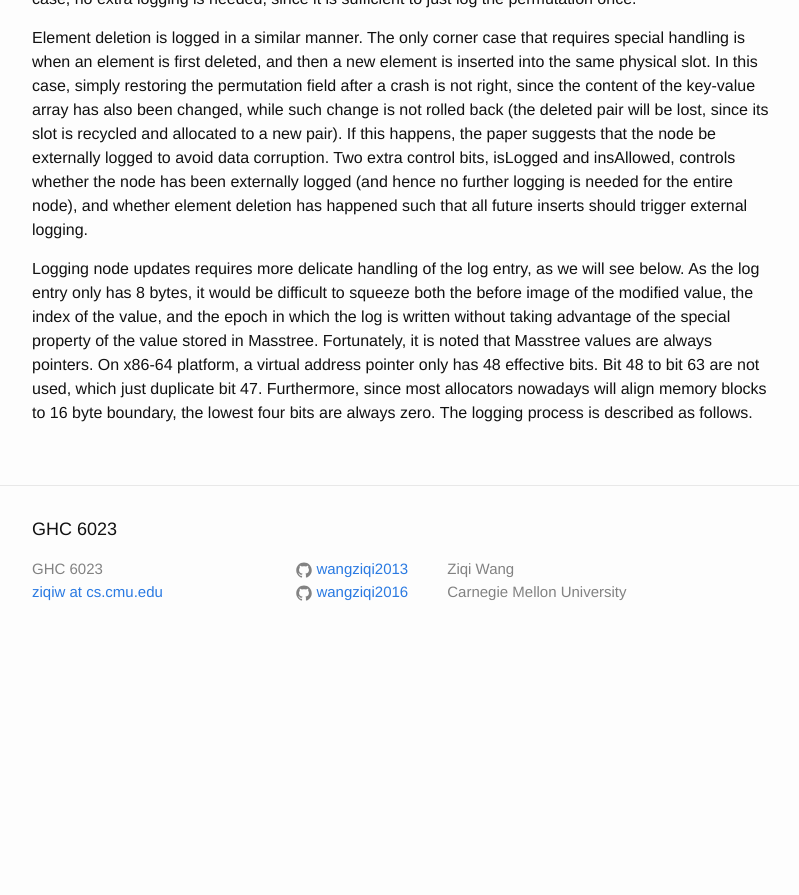
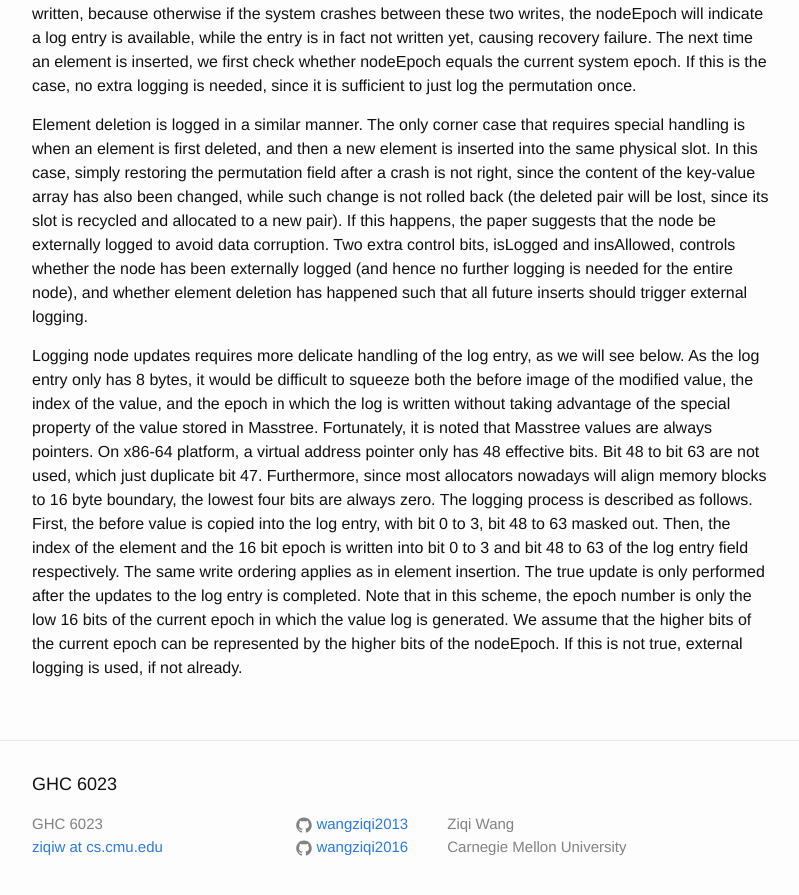
Before and after one commit to wangziqi2013/wangziqi2013.github.io, a Jekyll site: the page built from _posts/2019-10-22-incll.markdown, in a window 1280 px wide and 900 px high, scrolled down 2407 px. Shown: the top 895 px of the window, without its empty margins (238-1037 px from the left). Built offline with Jekyll 4.4.1, drawn with Linux system fonts in a browser that asks for light colours; before the commit the page ends 3070 px from its top, so only the background shows below that; some of the changed text lies outside the part shown.

Commit message:
Adding value logging

```diff
--- a/_posts/2019-10-22-incll.markdown
+++ b/_posts/2019-10-22-incll.markdown
@@ -24,6 +24,10 @@ version_mgmt:
 **Lowlights::**
 
 1. wbinvd is a previleged instruction. On epoch boundaries a system call must be performed to flush the entire cache.
+
+2. When the high bits of the current epoch cannot be represented by nodeEpoch during value logging, we can simply
+   perform a "no-op" permutation field logging first, which updates the nodeEpoch with current epoch, and then
+   the value log entry can use the higher bits of nodeEpoch.
 
 This paper presents In-Cache Line Logging (InCLL), a novel technique for accelerating undo logging in certain non-volatile
 data structures. InCLL is motivated by the fact that traditional undo-based logging has an important implication: the
@@ -101,3 +105,9 @@ epoch in which the log is written without taking advantage of the special proper
 it is noted that Masstree values are always pointers. On x86-64 platform, a virtual address pointer only has 48 effective
 bits. Bit 48 to bit 63 are not used, which just duplicate bit 47. Furthermore, since most allocators nowadays will align
 memory blocks to 16 byte boundary, the lowest four bits are always zero. The logging process is described as follows.
+First, the before value is copied into the log entry, with bit 0 to 3, bit 48 to 63 masked out. Then, the index of the
+element and the 16 bit epoch is written into bit 0 to 3 and bit 48 to 63 of the log entry field respectively. The
+same write ordering applies as in element insertion. The true update is only performed after the updates to the log entry
+is completed. Note that in this scheme, the epoch number is only the low 16 bits of the current epoch in which the
+value log is generated. We assume that the higher bits of the current epoch can be represented by the higher bits of the
+nodeEpoch. If this is not true, external logging is used, if not already.
```
